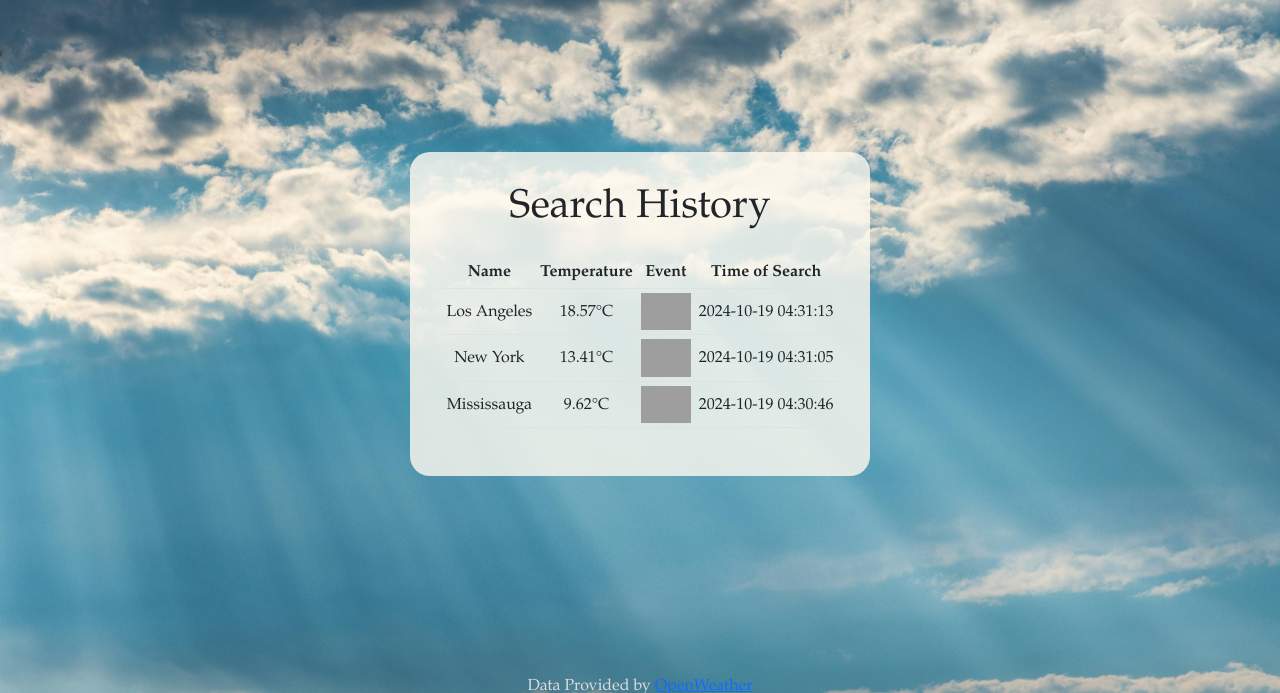
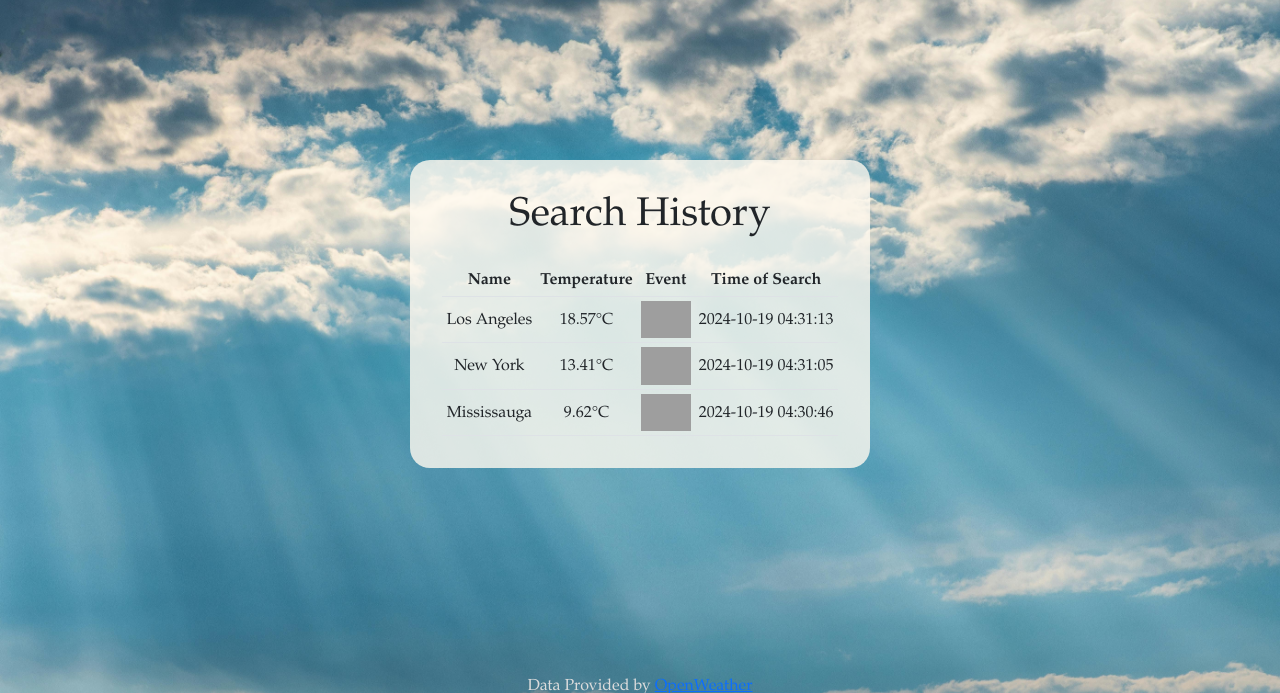
Before and after one commit to kamalchahal7/weatherapp, a Flask app: page /history in a window 1280 px wide. Shown: the part 86-779 px from the top of the page. Run offline with Flask 3, Linux system fonts and the light colour scheme; some libraries are stand-ins or nearby versions; grey boxes are pictures that could not be loaded.

Commit message:
fixed format issue for search history table

```diff
--- a/templates/history.html
+++ b/templates/history.html
@@ -6,7 +6,7 @@
 
 {% block main %}
 <h1 class="mb-4">Search History</h1>
-<div class="table-responsive">
+<div style="margin-bottom: -1rem;" class="table-responsive">
     <table class="table table-hover">
         <thead>
             <tr>
```
Also changed, not shown: 1 other file.
